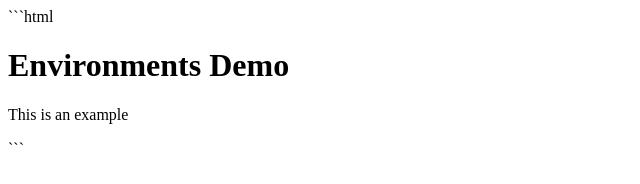
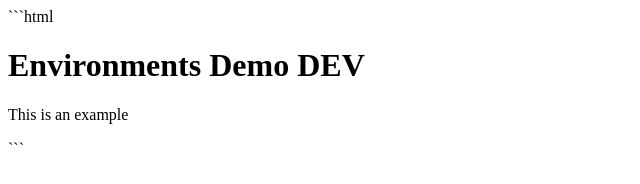
Before and after one commit to simonwoodsdesign/environments2022, a plain HTML site: page index.html in a window 1280 px wide. Shown: the whole page, without its empty margins (0-640 px from the left). Drawn offline with Linux system fonts and the light colour scheme.

Commit message:
Update index.html

````diff
--- a/index.html
+++ b/index.html
@@ -1,6 +1,6 @@
  ```html
  <!DOCTYPE html>
  <title>Environments Demo</title>
- <h1>Environments Demo</h1>
+ <h1>Environments Demo DEV</h1>
  <p>This is an example</p>
  ```
````
